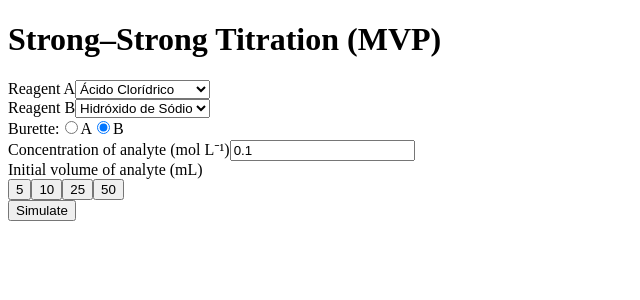
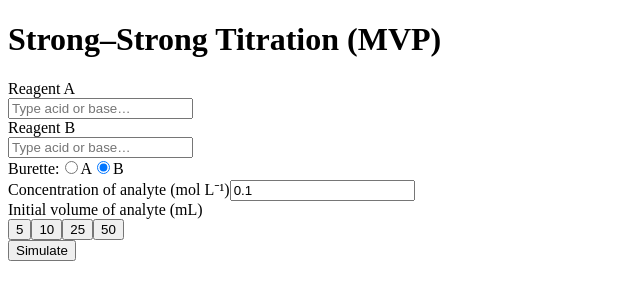
Before and after one commit to zaneli93/analytical_chemistry, a Next.js app: page /simulation in a window 1280 px wide. Shown: the top 300 px of the page, without its empty margins (0-640 px from the left). Built offline with nearby package versions, Linux system fonts and the light colour scheme.

Commit message:
fix(ui): remove bullets and make autocomplete accent-/case-insensitive

```diff
--- a/src/app/simulation/page.tsx
+++ b/src/app/simulation/page.tsx
@@ -1,6 +1,7 @@
 'use client';
 
-import { useState } from 'react';
+import { useState, Fragment } from 'react';
+import { Combobox } from '@headlessui/react';
 import { reagents } from '@/data/reagents';
 import { calcPHStrongStrongGeneric } from '@/core/strongStrongGeneric';
 
@@ -21,9 +22,12 @@ import {
 ChartJS.register(LineElement, PointElement, LinearScale, CategoryScale, Tooltip, Legend);
 
 export default function SimulationPage() {
+  // ------- constantes ----------
+  const MIN_C = 0.0001;      // 1 × 10⁻⁴ M
+
   // ------- estado ----------
-  const [reagentA, setReagentA] = useState<Reagent>(reagents[0]);
-  const [reagentB, setReagentB] = useState<Reagent>(reagents[1]);
+  const [reagentA, setReagentA] = useState<(typeof reagents)[number] | null>(null);
+  const [reagentB, setReagentB] = useState<(typeof reagents)[number] | null>(null);
   const [buretteIsA, setBuretteIsA] = useState(false);   // false = B na bureta
   const [conc, setConc]   = useState(0.1);   // mol/L do analito
   // NOVO – volumes fixos
@@ -32,8 +36,43 @@ export default function SimulationPage() {
     useState<typeof presetVolumes[number]>(25); // 25 mL default
   const [points, setPoints] = useState<{ vol: number; pH: number }[]>([]);
 
+  function normalize(str: string) {
+    return str
+      .normalize('NFD')                 // separa acentos
+      .replace(/[\u0300-\u036f]/g, '')  // remove acentos
+      .toLowerCase();
+  }
+
+  /* busca e lista filtrada p/ A */
+  const [queryA, setQueryA] = useState('');
+  const filteredA =
+    queryA === ''
+      ? reagents
+      : reagents.filter(r =>
+          normalize(r.name).includes(normalize(queryA))
+        );
+
+  /* busca e lista filtrada p/ B */
+  const [queryB, setQueryB] = useState('');
+  const filteredB =
+    queryB === ''
+      ? reagents
+      : reagents.filter(r =>
+          normalize(r.name).includes(normalize(queryB))
+        );
+
   // ------- helpers ----------
   function generateCurve() {
+    // Validação de reagentes
+    if (!reagentA || !reagentB) {
+      alert('Choose both reagents');
+      return;
+    }
+    // Validação extra - verificar concentração mínima
+    if (conc < MIN_C) {
+      alert(`Minimum concentration is ${MIN_C} mol/L to keep water auto-ionisation negligible.`);
+      return;
+    }
     const analyte  = buretteIsA ? reagentB : reagentA;
     const titrant  = buretteIsA ? reagentA : reagentB;
     const cA = conc;
@@ -95,31 +134,77 @@ export default function SimulationPage() {
 
       {/* --- Formulário --- */}
       <div className="grid md:grid-cols-2 gap-4 mb-6">
-        <div>
-          <label className="block text-sm font-medium">Reagent A</label>
-          <select
-            value={reagentA.id}
-            onChange={e => setReagentA(reagents.find(r => r.id === e.target.value)!)}
-            className="mt-1 w-full border p-2 rounded"
+        {/* === COMBOBOX REAGENT A === */}
+        <Combobox value={reagentA} onChange={setReagentA}>
+          <Combobox.Label className="block text-sm font-medium mb-1">Reagent A</Combobox.Label>
+
+          {/* Campo de entrada */}
+          <div className="relative">
+            <Combobox.Input
+              className="w-full border p-2 rounded"
+              placeholder="Type acid or base…"
+              displayValue={(r: (typeof reagents)[number] | null) => r?.name ?? ''}
+              onChange={e => setQueryA(e.target.value)}
+            />
+
+            {/* Lista  */}
+            {filteredA.length > 0 && (
+              <Combobox.Options
+                className="absolute z-10 mt-1 max-h-60 w-full overflow-auto rounded bg-white shadow-lg list-none"
               >
-            {reagents.map(r => (
-              <option key={r.id} value={r.id}>{r.name}</option>
+                {filteredA.map(r => (
+                  <Combobox.Option
+                    key={r.id}
+                    value={r}
+                    className={({ active }) =>
+                      `cursor-pointer px-4 py-2 ${
+                        active ? 'bg-blue-600 text-white' : ''
+                      }`
+                    }
+                  >
+                    {r.name}
+                  </Combobox.Option>
                 ))}
-          </select>
+              </Combobox.Options>
+            )}
           </div>
+        </Combobox>
 
-        <div>
-          <label className="block text-sm font-medium">Reagent B</label>
-          <select
-            value={reagentB.id}
-            onChange={e => setReagentB(reagents.find(r => r.id === e.target.value)!)}
-            className="mt-1 w-full border p-2 rounded"
+        {/* === COMBOBOX REAGENT B === */}
+        <Combobox value={reagentB} onChange={setReagentB}>
+          <Combobox.Label className="block text-sm font-medium mb-1">Reagent B</Combobox.Label>
+
+          {/* Campo de entrada */}
+          <div className="relative">
+            <Combobox.Input
+              className="w-full border p-2 rounded"
+              placeholder="Type acid or base…"
+              displayValue={(r: (typeof reagents)[number] | null) => r?.name ?? ''}
+              onChange={e => setQueryB(e.target.value)}
+            />
+
+            {/* Lista  */}
+            {filteredB.length > 0 && (
+              <Combobox.Options
+                className="absolute z-10 mt-1 max-h-60 w-full overflow-auto rounded bg-white shadow-lg list-none"
               >
-            {reagents.map(r => (
-              <option key={r.id} value={r.id}>{r.name}</option>
+                {filteredB.map(r => (
+                  <Combobox.Option
+                    key={r.id}
+                    value={r}
+                    className={({ active }) =>
+                      `cursor-pointer px-4 py-2 ${
+                        active ? 'bg-blue-600 text-white' : ''
+                      }`
+                    }
+                  >
+                    {r.name}
+                  </Combobox.Option>
                 ))}
-          </select>
+              </Combobox.Options>
+            )}
           </div>
+        </Combobox>
 
         <div className="md:col-span-2 flex items-center space-x-4">
           <span className="font-medium">Burette:</span>
@@ -146,7 +231,10 @@ export default function SimulationPage() {
         <div>
           <label className="block text-sm font-medium">Concentration of analyte (mol L⁻¹)</label>
           <input
-            type="number" step="0.01" value={conc}
+            type="number"
+            step="0.01"
+            min={MIN_C}
+            value={conc}
             onChange={e => setConc(+e.target.value)}
             className="mt-1 w-full border p-2 rounded"
           />
```
Lines whose indentation alone changed are shown as unchanged.
